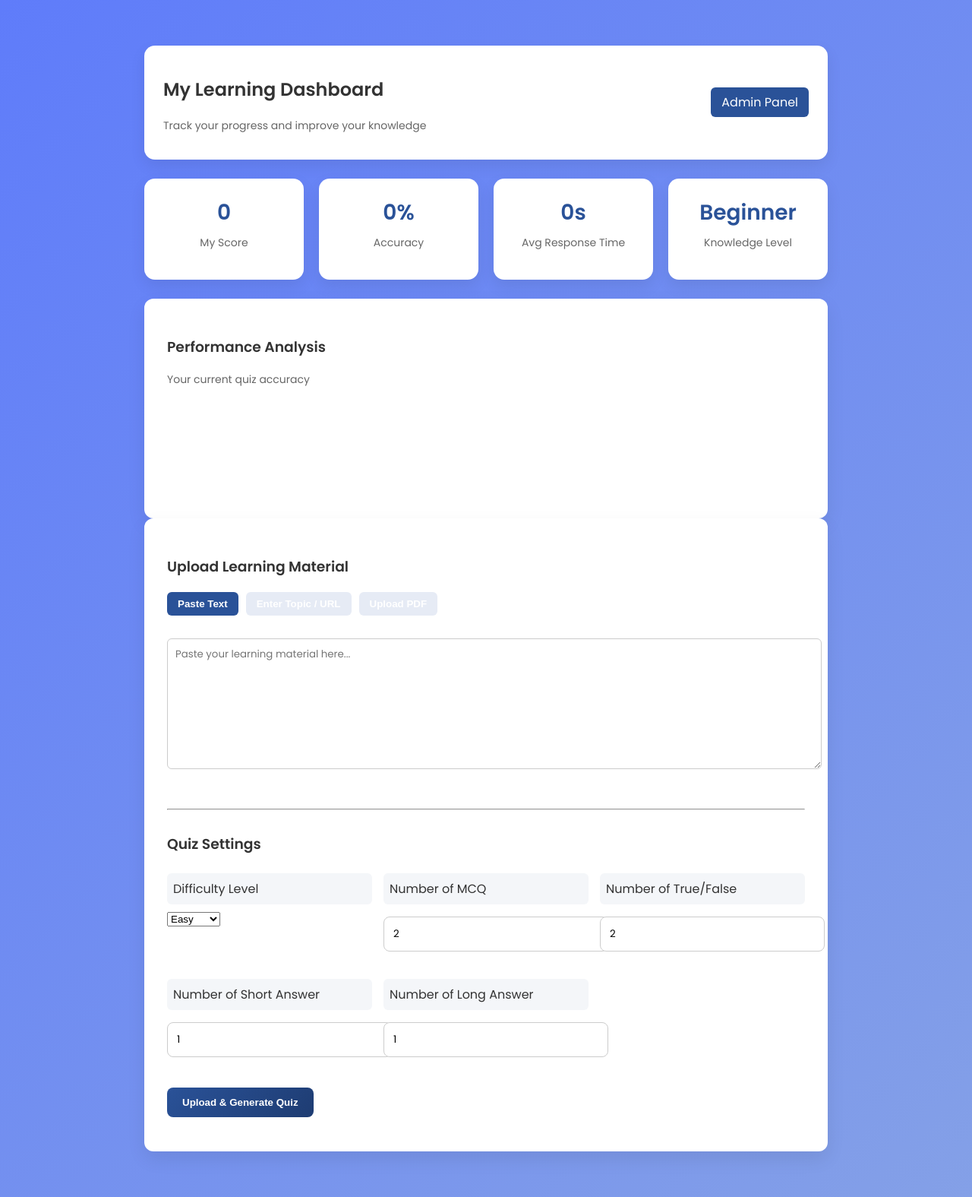
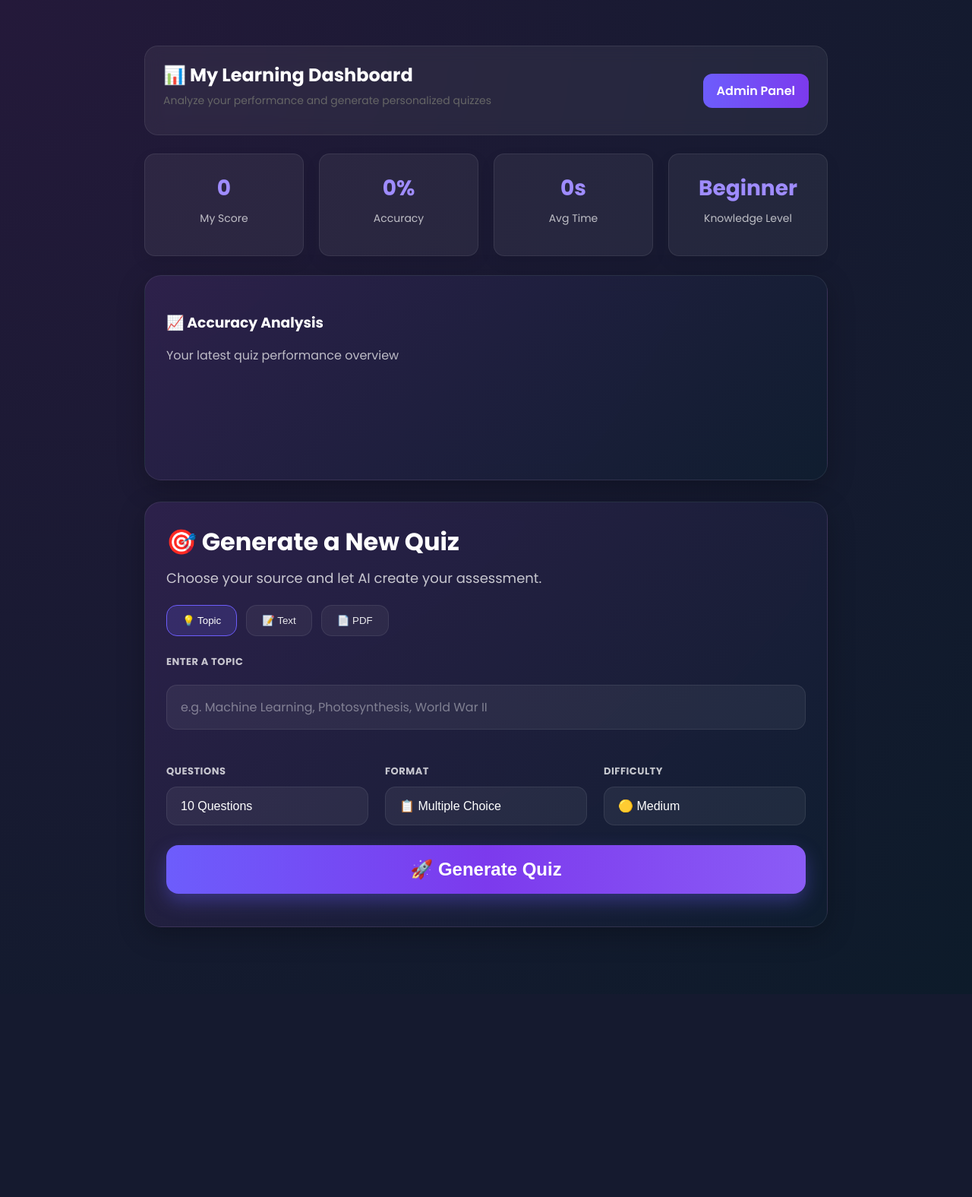
Before and after one commit to gauthamiyyani-ai/adaptive-quiz-generator, a Flask app: page /dashboard-page in a window 1280 px wide. Shown: the whole page at 76% size. After the commit the page ends 1220 px from the top, so only its background shows below. Run offline with Flask 3, Linux system fonts and the light colour scheme.

Commit message:
Updated dashboard to modern UI

```diff
--- a/backend/static/css/style.css
+++ b/backend/static/css/style.css
@@ -898,3 +898,181 @@ textarea {
 .admin-back:hover {
     background: #1e3c72;
 }
+/* ========================= */
+/* MODERN DASHBOARD UI */
+/* ========================= */
+
+.modern-dashboard-body {
+    background: radial-gradient(circle at top left, #24193a, #0d1b2a);
+    min-height: 100vh;
+    color: white;
+}
+
+.modern-header-card {
+    display: flex;
+    justify-content: space-between;
+    align-items: center;
+    background: rgba(255,255,255,0.06);
+    border: 1px solid rgba(255,255,255,0.08);
+    padding: 20px 24px;
+    border-radius: 18px;
+    margin-bottom: 24px;
+    backdrop-filter: blur(10px);
+}
+
+.modern-header-card h2 {
+    margin: 0;
+    color: white;
+}
+
+.admin-link-btn {
+    text-decoration: none;
+    background: linear-gradient(90deg, #6d5dfc, #7c3aed);
+    color: white;
+    padding: 10px 18px;
+    border-radius: 12px;
+    font-weight: 600;
+}
+
+.admin-link-btn:hover {
+    opacity: 0.9;
+}
+
+.modern-quiz-card {
+    background: linear-gradient(135deg, rgba(47,34,77,0.9), rgba(15,30,48,0.9));
+    border: 1px solid rgba(255,255,255,0.08);
+    border-radius: 22px;
+    padding: 28px;
+    box-shadow: 0 10px 35px rgba(0,0,0,0.25);
+    margin-bottom: 28px;
+    backdrop-filter: blur(10px);
+}
+
+.quiz-card-header h2 {
+    margin: 0 0 10px;
+    color: white;
+    font-size: 32px;
+}
+
+.quiz-card-header p {
+    margin: 0 0 22px;
+    color: rgba(255,255,255,0.75);
+    font-size: 18px;
+}
+
+.section-title {
+    margin-bottom: 8px;
+    color: white;
+}
+
+.section-subtitle {
+    color: rgba(255,255,255,0.7);
+    margin-bottom: 16px;
+}
+
+.source-tabs {
+    display: flex;
+    gap: 12px;
+    margin-bottom: 24px;
+    flex-wrap: wrap;
+}
+
+.source-tab {
+    background: rgba(255,255,255,0.05);
+    color: rgba(255,255,255,0.9);
+    border: 1px solid rgba(255,255,255,0.08);
+    padding: 12px 20px;
+    border-radius: 14px;
+    font-weight: 500;
+    cursor: pointer;
+}
+
+.source-tab.active {
+    background: rgba(109,93,252,0.18);
+    border-color: #6d5dfc;
+    color: white;
+}
+
+.modern-label {
+    display: block;
+    margin-bottom: 10px;
+    font-size: 13px;
+    font-weight: 700;
+    letter-spacing: 0.5px;
+    color: rgba(255,255,255,0.75);
+    background: transparent;
+    padding: 0;
+}
+
+.modern-input,
+.modern-select,
+.modern-textarea,
+.modern-file {
+    width: 100%;
+    background: rgba(255,255,255,0.06);
+    color: white;
+    border: 1px solid rgba(255,255,255,0.08);
+    border-radius: 14px;
+    padding: 16px 18px;
+    font-size: 16px;
+    outline: none;
+    box-sizing: border-box;
+}
+
+.modern-input::placeholder,
+.modern-textarea::placeholder {
+    color: rgba(255,255,255,0.4);
+}
+
+.modern-textarea {
+    min-height: 140px;
+    resize: vertical;
+}
+
+.modern-select {
+    appearance: none;
+}
+
+.modern-select option {
+    color: black;
+}
+
+.modern-settings-grid {
+    display: grid;
+    grid-template-columns: repeat(auto-fit, minmax(220px, 1fr));
+    gap: 22px;
+    margin-top: 24px;
+    margin-bottom: 26px;
+}
+
+.generate-btn {
+    width: 100%;
+    border: none;
+    padding: 18px;
+    border-radius: 16px;
+    background: linear-gradient(90deg, #6d5dfc, #7c3aed, #8b5cf6);
+    color: white;
+    font-size: 24px;
+    font-weight: 700;
+    cursor: pointer;
+    box-shadow: 0 10px 25px rgba(109,93,252,0.35);
+}
+
+.generate-btn:hover {
+    transform: translateY(-2px);
+    opacity: 0.96;
+}
+
+.analytics-grid .analytics-card {
+    background: rgba(255,255,255,0.06);
+    border: 1px solid rgba(255,255,255,0.08);
+    color: white;
+}
+
+.analytics-grid .analytics-card h3 {
+    color: #9f8cff;
+}
+
+.analytics-grid .analytics-card p {
+    color: rgba(255,255,255,0.7);
+}
--- a/backend/templates/dashboard.html
+++ b/backend/templates/dashboard.html
@@ -3,24 +3,22 @@
 <head>
     <title>Dashboard - Adaptive Quiz</title>
     <link rel="stylesheet" href="/static/css/style.css">
-    <link href="https://fonts.googleapis.com/css2?family=Poppins:wght@300;400;600&display=swap" rel="stylesheet">
+    <link href="https://fonts.googleapis.com/css2?family=Poppins:wght@300;400;500;600;700&display=swap" rel="stylesheet">
 </head>
-<body class="dashboard-body">
+<body class="dashboard-body modern-dashboard-body">
 
 <div class="dashboard-wrapper">
 
-    <!-- Header -->
-    <div class="dashboard-header modern-header">
+    <!-- Header / Analytics -->
+    <div class="modern-header-card">
         <div>
-            <h2>My Learning Dashboard</h2>
-            <p class="dashboard-subtitle">Track your progress and improve your knowledge</p>
+            <h2>📊 My Learning Dashboard</h2>
+            <p class="dashboard-subtitle">Analyze your performance and generate personalized quizzes</p>
         </div>
-        <div class="dashboard-actions">
-            <a href="/admin-page">Admin Panel</a>
-        </div>
+        <a href="/admin-page" class="admin-link-btn">Admin Panel</a>
     </div>
 
-    <!-- PERSONAL ANALYTICS -->
+    <!-- Analytics Cards -->
     <div class="analytics-grid">
         <div class="analytics-card">
             <h3 id="myScore">0</h3>
@@ -34,7 +32,7 @@
 
         <div class="analytics-card">
             <h3 id="myAvgTime">0s</h3>
-            <p>Avg Response Time</p>
+            <p>Avg Time</p>
         </div>
 
         <div class="analytics-card">
@@ -43,80 +41,85 @@
         </div>
     </div>
 
-    <!-- GRAPH SECTION -->
-    <div class="dashboard-card">
-        <h3>Performance Analysis</h3>
-        <p class="chart-subtitle">Your current quiz accuracy</p>
-        <canvas id="accuracyChart" height="120"></canvas>
+    <!-- Accuracy Graph -->
+    <div class="modern-quiz-card">
+        <h3 class="section-title">📈 Accuracy Analysis</h3>
+        <p class="section-subtitle">Your latest quiz performance overview</p>
+        <canvas id="accuracyChart" height="100"></canvas>
     </div>
 
-    <!-- Upload Section -->
-    <div class="dashboard-card">
+    <!-- Generate Quiz Card -->
+    <div class="modern-quiz-card">
 
-        <h3>Upload Learning Material</h3>
-
-        <!-- ================= UPLOAD TABS ================= -->
-        <div class="upload-tabs">
-            <button onclick="showTab('text')" class="tab-btn active">Paste Text</button>
-            <button onclick="showTab('url')" class="tab-btn">Enter Topic / URL</button>
-            <button onclick="showTab('pdf')" class="tab-btn">Upload PDF</button>
+        <div class="quiz-card-header">
+            <h2>🎯 Generate a New Quiz</h2>
+            <p>Choose your source and let AI create your assessment.</p>
         </div>
 
-        <!-- TEXT -->
-        <div id="text" class="upload-content active">
-            <textarea id="content" placeholder="Paste your learning material here..."></textarea>
+        <!-- Source Tabs -->
+        <div class="source-tabs">
+            <button onclick="showTab('topic')" class="source-tab active tab-btn">💡 Topic</button>
+            <button onclick="showTab('text')" class="source-tab tab-btn">📝 Text</button>
+            <button onclick="showTab('pdf')" class="source-tab tab-btn">📄 PDF</button>
         </div>
 
-        <!-- URL / TOPIC -->
-        <div id="url" class="upload-content">
-            <input type="text" id="urlInput" placeholder="Enter topic or URL">
+        <!-- Topic Input -->
+        <div id="topic" class="upload-content active">
+            <label class="modern-label">ENTER A TOPIC</label>
+            <input type="text" id="urlInput" class="modern-input" placeholder="e.g. Machine Learning, Photosynthesis, World War II">
         </div>
 
-        <!-- PDF -->
-        <div id="pdf" class="upload-content">
-            <input type="file" id="fileInput" accept=".pdf">
+        <!-- Text Input -->
+        <div id="text" class="upload-content">
+            <label class="modern-label">PASTE YOUR TEXT</label>
+            <textarea id="content" class="modern-textarea" placeholder="Paste your learning material here..."></textarea>
         </div>
 
-        <!-- QUIZ SETTINGS -->
-        <hr style="margin:30px 0;">
+        <!-- PDF Upload -->
+        <div id="pdf" class="upload-content">
+            <label class="modern-label">UPLOAD PDF</label>
+            <input type="file" id="fileInput" class="modern-file" accept=".pdf">
+        </div>
 
-        <h3>Quiz Settings</h3>
-
-        <div style="display:grid; grid-template-columns: repeat(auto-fit, minmax(200px, 1fr)); gap:15px;">
+        <!-- Quiz Settings -->
+        <div class="modern-settings-grid">
 
             <div>
-                <label>Difficulty Level</label>
-                <select id="difficultyLevel">
-                    <option value="Easy">Easy</option>
-                    <option value="Medium">Medium</option>
-                    <option value="Hard">Hard</option>
+                <label class="modern-label">QUESTIONS</label>
+                <select id="mcqCount" class="modern-select">
+                    <option value="5">5 Questions</option>
+                    <option value="10" selected>10 Questions</option>
+                    <option value="15">15 Questions</option>
+                    <option value="20">20 Questions</option>
                 </select>
             </div>
 
             <div>
-                <label>Number of MCQ</label>
-                <input type="number" id="mcqCount" value="2" min="0">
+                <label class="modern-label">FORMAT</label>
+                <select id="formatType" class="modern-select">
+                    <option value="mcq" selected>📋 Multiple Choice</option>
+                    <option value="mixed">🧠 Mixed Questions</option>
+                </select>
             </div>
 
             <div>
-                <label>Number of True/False</label>
-                <input type="number" id="tfCount" value="2" min="0">
-            </div>
-
-            <div>
-                <label>Number of Short Answer</label>
-                <input type="number" id="shortCount" value="1" min="0">
-            </div>
-
-            <div>
-                <label>Number of Long Answer</label>
-                <input type="number" id="longCount" value="1" min="0">
+                <label class="modern-label">DIFFICULTY</label>
+                <select id="difficultyLevel" class="modern-select">
+                    <option value="Easy">🟢 Easy</option>
+                    <option value="Medium" selected>🟡 Medium</option>
+                    <option value="Hard">🔴 Hard</option>
+                </select>
             </div>
 
         </div>
 
-        <button id="uploadBtn" onclick="uploadContent()" style="margin-top:25px;">
-            Upload & Generate Quiz
+        <!-- Hidden values for compatibility -->
+        <input type="hidden" id="tfCount" value="0">
+        <input type="hidden" id="shortCount" value="0">
+        <input type="hidden" id="longCount" value="0">
+
+        <button id="uploadBtn" onclick="prepareQuizSettings()" class="generate-btn">
+            🚀 Generate Quiz
         </button>
 
         <div id="processingStatus" class="processing-status"></div>
@@ -125,8 +128,30 @@
 
 </div>
 
-<!-- Chart.js CDN -->
 <script src="https://cdn.jsdelivr.net/npm/chart.js"></script>
 <script src="/static/js/main.js"></script>
+
+<script>
+function prepareQuizSettings() {
+    const format = document.getElementById("formatType").value;
+    const mcq = document.getElementById("mcqCount").value;
+
+    if (format === "mcq") {
+        document.getElementById("mcqCount").value = mcq;
+        document.getElementById("tfCount").value = 0;
+        document.getElementById("shortCount").value = 0;
+        document.getElementById("longCount").value = 0;
+    } else {
+        // Mixed mode
+        document.getElementById("mcqCount").value = Math.max(2, Math.floor(mcq * 0.4));
+        document.getElementById("tfCount").value = Math.max(1, Math.floor(mcq * 0.3));
+        document.getElementById("shortCount").value = Math.max(1, Math.floor(mcq * 0.2));
+        document.getElementById("longCount").value = Math.max(1, Math.floor(mcq * 0.1));
+    }
+
+    uploadContent();
+}
+</script>
+
 </body>
 </html>
```
